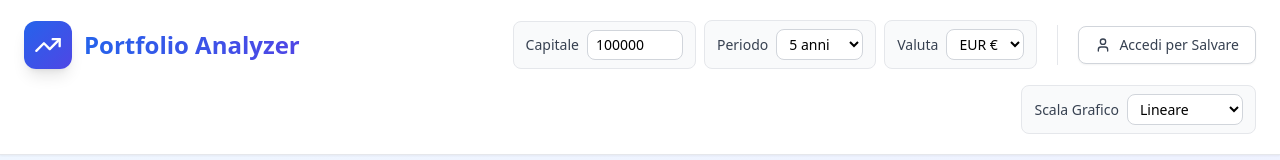
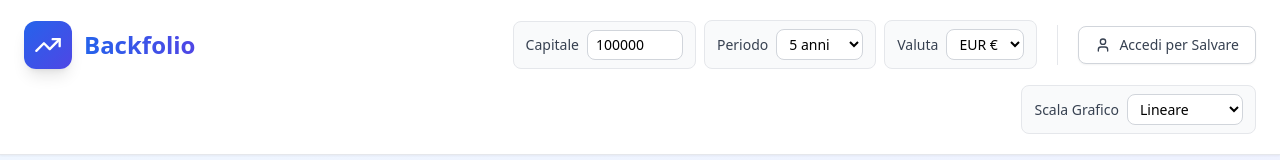
Before and after one commit to fr44ncy/PortfolioVisualizer2.0, a React (Vite) app: page / in a window 1280 px wide. Shown: the top 160 px of the page. Built offline with nearby package versions, Linux system fonts and the light colour scheme; no server answers.

Commit message:
Updated App.tsx

```diff
--- a/src/App.tsx
+++ b/src/App.tsx
@@ -289,7 +289,7 @@ export default function App() {
                 </div>
                 <div>
                   <h1 className="text-2xl font-bold bg-gradient-to-r from-blue-600 to-indigo-600 bg-clip-text text-transparent">
-                    Portfolio Analyzer
+                    Backfolio
                   </h1>
                 </div>
               </div>
```
